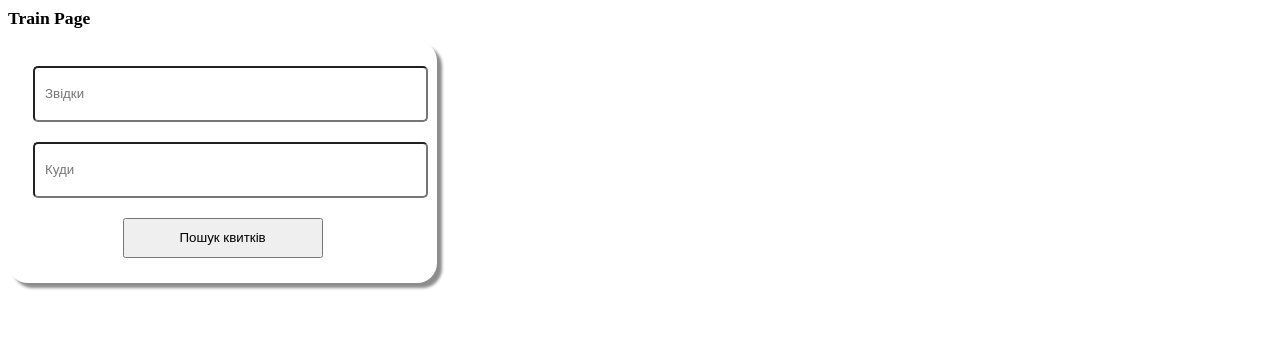
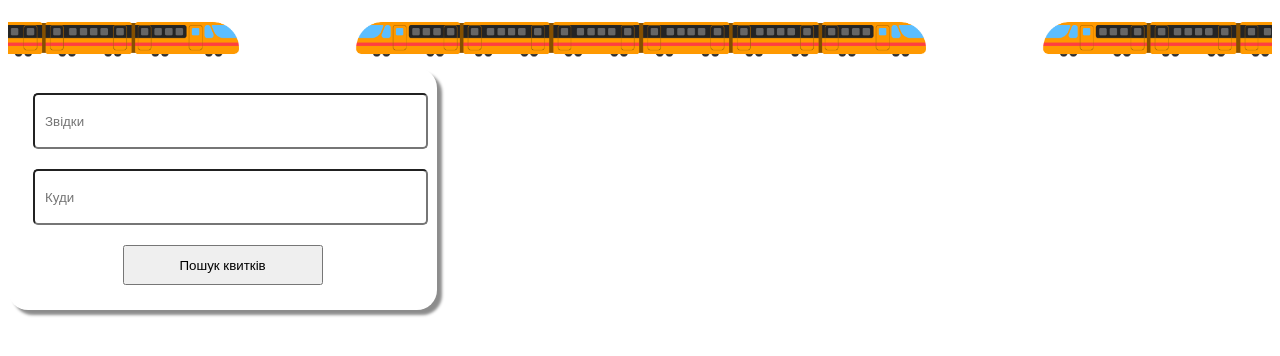
Before and after one commit to nikachu404/trains_front, a React (Vite) app: page / in a window 1280 px wide. Shown: the top 356 px of the page. Built offline with nearby package versions, Linux system fonts and the light colour scheme.

Commit message:
added header

```diff
--- a/src/App.tsx
+++ b/src/App.tsx
@@ -3,6 +3,7 @@ import axios from 'axios';
 import { Train } from './types/Train';
 import { TrainForm, TrainList } from './components';
 import './App.scss';
+import { Header } from './components/Header/Header';
 
 export const App: React.FC = () => {
   const [trains, setTrains] = useState<Train[]>([]);
@@ -20,10 +21,12 @@ export const App: React.FC = () => {
 
   return (
     <div className="App">
-      <h1>Train Page</h1>
+      <Header />
 
-      <TrainForm onSearch={handleSearch} />
-      {trains.length > 0 && <TrainList trains={trains} />}
+      <div className="App__content">
+        <TrainForm onSearch={handleSearch} />
+        <TrainList trains={trains} />
+      </div>
     </div>
   );
 };
```
